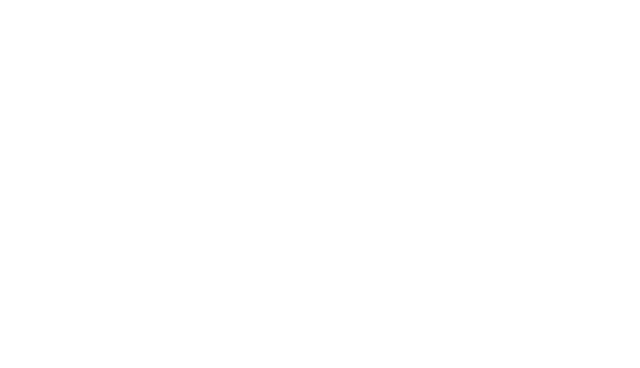
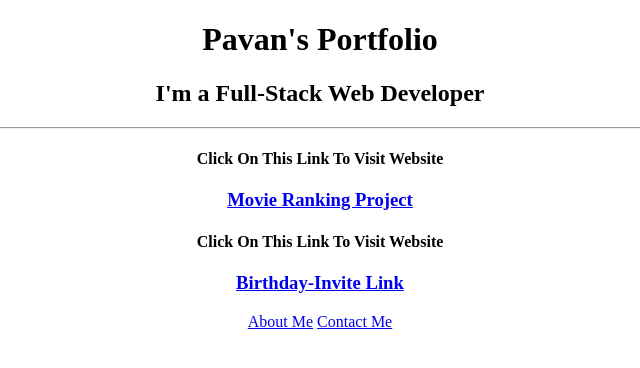
Before and after one commit to PavanaKumarN21/Protfolio, a plain HTML site: page index.html in a window 1280 px wide. Shown: the whole page, without its empty margins (320-960 px from the left). Drawn offline with Linux system fonts and the light colour scheme.

Commit message:
Update index.html

```diff
--- a/index.html
+++ b/index.html
@@ -1,15 +1,23 @@
-<!-- TODO 1: Create the HTML Boilerplate -->
-
-<!-- TODO 2: Add Your previous projects' HTML into the public folder -->
-
-<!-- TODO 3: Take screenshots of your project previews and add the images to the images folder -->
-
-<!-- TODO 4: Add titles/subtitles etc. -->
-
-<!-- TODO 5: Add a link to the project pages -->
-
-<!-- TODO 6: Add images to show the project previews
-HINT for TODO 6: You can use the height attribute set to 200 to make the image smaller:
-https://developer.mozilla.org/en-US/docs/Web/HTML/Element/img#attr-height -->
-
-<!-- TODO 7: Add the Contact Me and About Me page links -->
+<!DOCTYPE html>
+<html lang="en">
+<head>
+    <meta charset="UTF-8">
+    <meta name="viewport" content="width=device-width, initial-scale=1.0">
+    <title>Document</title>
+</head>
+<body>
+    <center>
+    <h1>Pavan's Portfolio</h1>
+    <h2>I'm a Full-Stack Web Developer</h2>
+    </center>
+    <hr>
+    <h4><center>Click On This Link To Visit Website</center></h4>
+    <h3><center><a href="movie.html">Movie Ranking Project</center></a></h3>
+    <h4><center>Click On This Link To Visit Website</center></h4>
+    <h3><center><a href="birthday.html">Birthday-Invite Link</center></a></h3>
+    <center>
+    <a href="./about.html">About Me</a>
+    <a href="./contact.html">Contact Me</a>
+</center>
+</body>
+</html>
```
